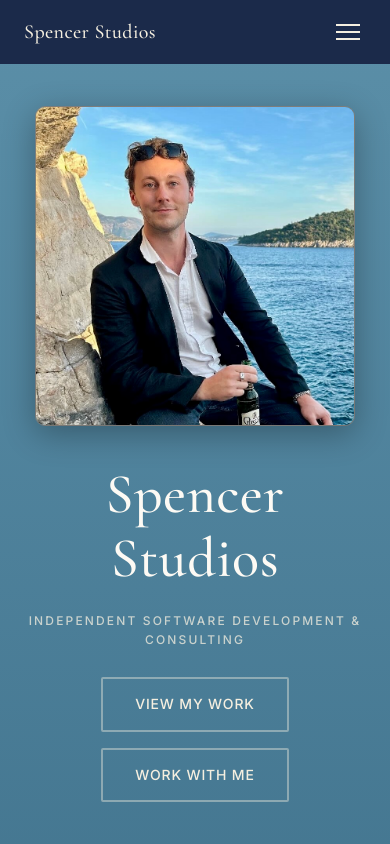
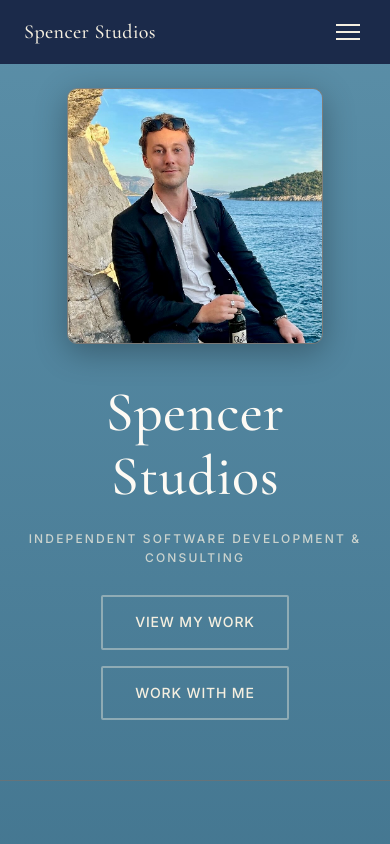
Before and after one commit to atreyu-s/SpencerStudiosWebsite, a React (Vite) app: page / in a window 390 px wide. Shown: the top 844 px of the page. Built offline with nearby package versions, Linux system fonts and the light colour scheme.

Commit message:
Fix hero layout on mobile so content never overlaps fixed nav - Add --nav-height token and offset main globally - Hero uses calc(100svh - nav-height) on desktop, auto height on mobile - Reduce mobile photo size and increase top padding for breathing room

```diff
--- a/src/App.css
+++ b/src/App.css
@@ -1 +1,5 @@
 /* App-level layout — section spacing handled per component */
+
+main {
+  padding-top: var(--nav-height);
+}
--- a/src/components/Hero.css
+++ b/src/components/Hero.css
@@ -1,5 +1,5 @@
 .hero {
-  height: 100svh;
+  height: calc(100svh - var(--nav-height));
   display: flex;
   align-items: center;
   justify-content: center;
@@ -99,7 +99,10 @@
 
 @media (max-width: 768px) {
   .hero {
-    padding: 0 24px;
+    height: auto;
+    min-height: calc(100svh - var(--nav-height));
+    align-items: flex-start;
+    padding: 88px 24px 60px;
   }
 
   .hero-inner {
@@ -109,8 +112,7 @@
 
   .hero-photo-wrap {
     width: 100%;
-    max-width: 320px;
-    padding-top: 64px;
+    max-width: 256px;
   }
 
   .hero-photo {
--- a/src/tokens.css
+++ b/src/tokens.css
@@ -4,4 +4,5 @@
   --color-navy: #1B2A4A;
   --color-ivory: #FDFAF4;
   --color-text: #2E2E2E;
+  --nav-height: 64px;
 }
```
